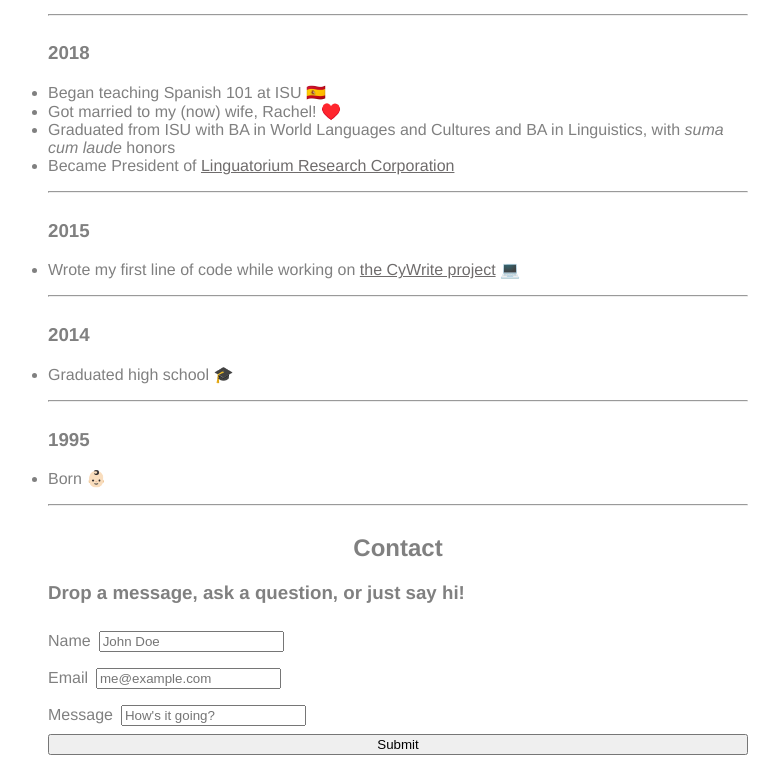
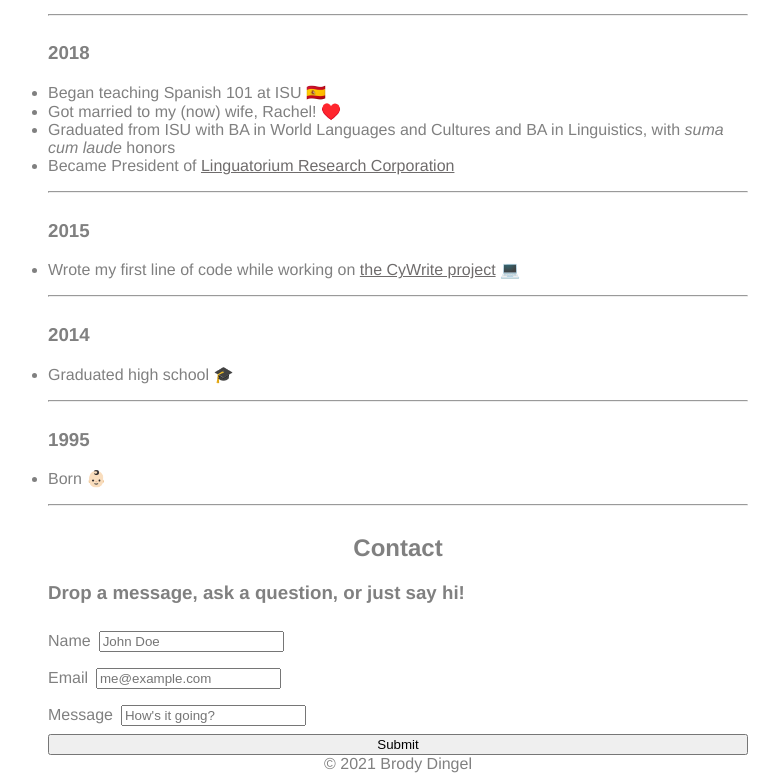
Before and after one commit to brodyd795/personal-site, a Next.js app: page / in a window 1280 px wide. Shown: the part 1831-2604 px from the top of the page, without its empty margins (242-1021 px from the left). Built offline with nearby package versions, Linux system fonts and the light colour scheme.

Commit message:
Add basic footer

```diff
--- a/components/container.tsx
+++ b/components/container.tsx
@@ -2,6 +2,7 @@ import React from 'react';
 import styled from 'styled-components';
 import Head from 'next/head';
 import {Header} from './header';
+import {Footer} from './footer';
 
 const StyledContainer = styled.div`
 	display: flex;
@@ -27,5 +28,6 @@ export const Container = ({children, headerText, subHeaderText}: IProps) => (
 		</Head>
 		<Header headerText={headerText} subHeaderText={subHeaderText} />
 		<StyledChildrenContainer>{children}</StyledChildrenContainer>
+		<Footer />
 	</StyledContainer>
 );
--- /dev/null
+++ b/components/footer.tsx
@@ -0,0 +1,15 @@
+import React, {FC} from 'react';
+
+import styled from 'styled-components';
+
+const StyledFooter = styled.footer``;
+
+export const Footer: FC = () => {
+	const firstYear = 2021;
+	const currentYear = new Date().getFullYear();
+	const throughYear = currentYear > firstYear ? ` - ${currentYear}` : '';
+
+	return (
+		<StyledFooter>{`© ${firstYear}${throughYear} Brody Dingel`}</StyledFooter>
+	);
+};
```
